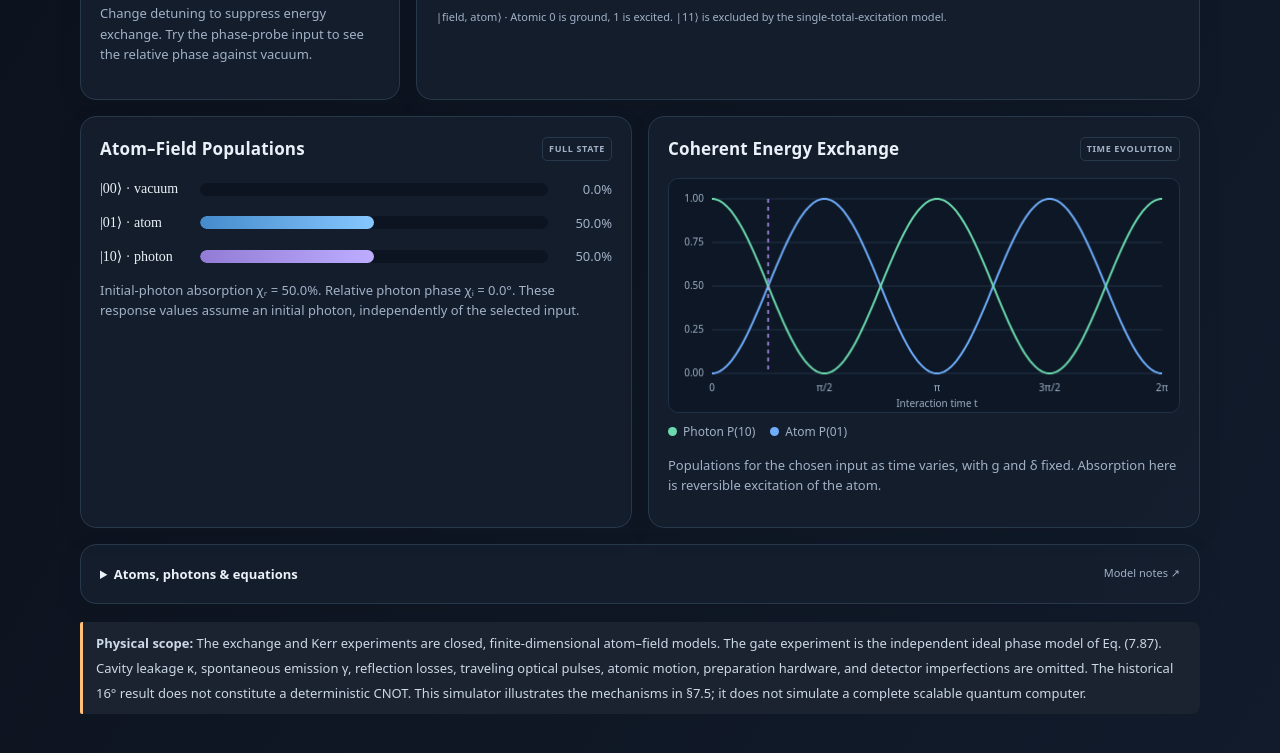
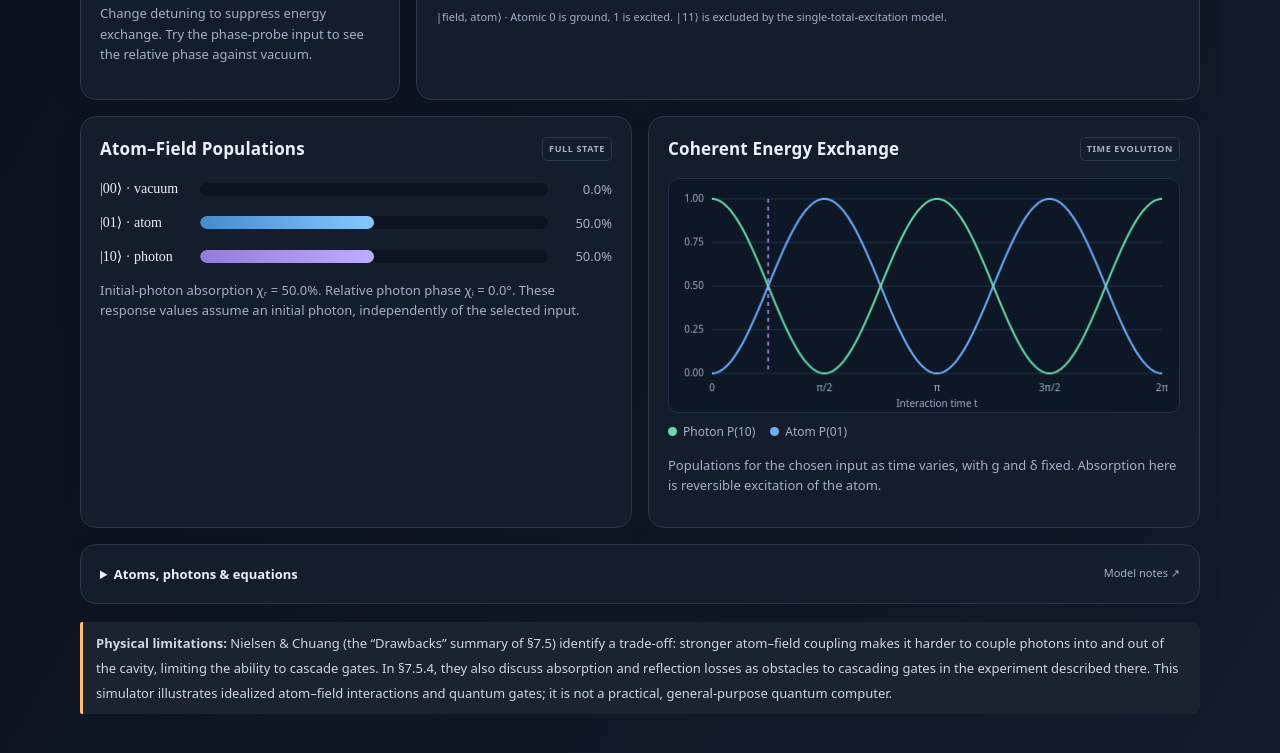
Before and after one commit to itsubaki/optical-cavity-qed-quantum-computer, a website with bundled scripts: page public/index.html in a window 1280 px wide. Shown: the part 1081-1834 px from the top of the page. Built offline with nearby package versions, Linux system fonts and the light colour scheme.

Commit message:
Clarify physical limitations from Nielsen and Chuang

```diff
--- a/public/index.html
+++ b/public/index.html
@@ -181,11 +181,11 @@
         </div>
       </details>
     </div>
-    <p class="note"><strong>Physical scope:</strong> The exchange and Kerr experiments are closed, finite-dimensional
-      atom–field models. The gate experiment is the independent ideal phase model of Eq. (7.87). Cavity leakage κ,
-      spontaneous emission γ, reflection losses, traveling optical pulses, atomic motion, preparation hardware, and
-      detector imperfections are omitted. The historical 16° result does not constitute a deterministic CNOT. This
-      simulator illustrates the mechanisms in §7.5; it does not simulate a complete scalable quantum computer.</p>
+    <p class="note"><strong>Physical limitations:</strong> Nielsen &amp; Chuang (the “Drawbacks” summary of
+      §7.5) identify a trade-off: stronger atom–field coupling makes it harder to couple photons into and out
+      of the cavity, limiting the ability to cascade gates. In §7.5.4, they also discuss absorption and
+      reflection losses as obstacles to cascading gates in the experiment described there. This simulator illustrates
+      idealized atom–field interactions and quantum gates; it is not a practical, general-purpose quantum computer.</p>
   </main>
   <script type="module" src="./app.js"></script>
 </body>
```
